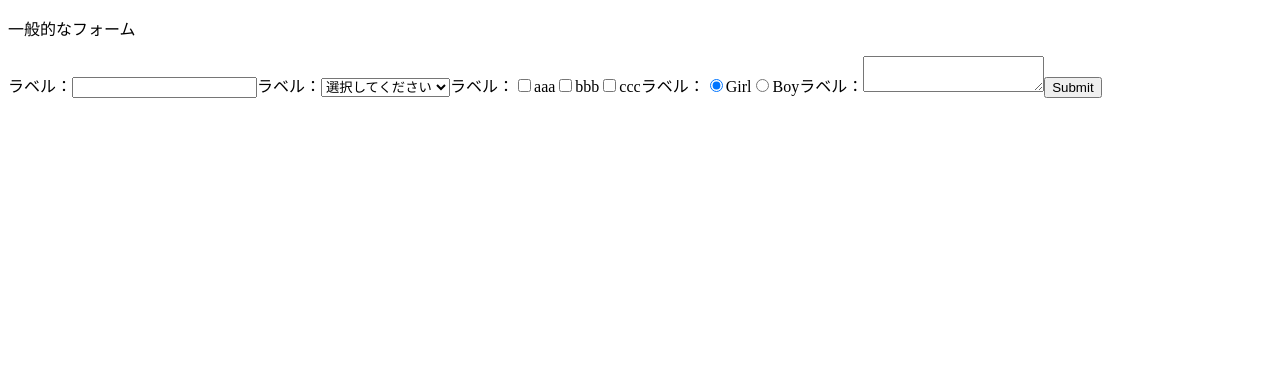
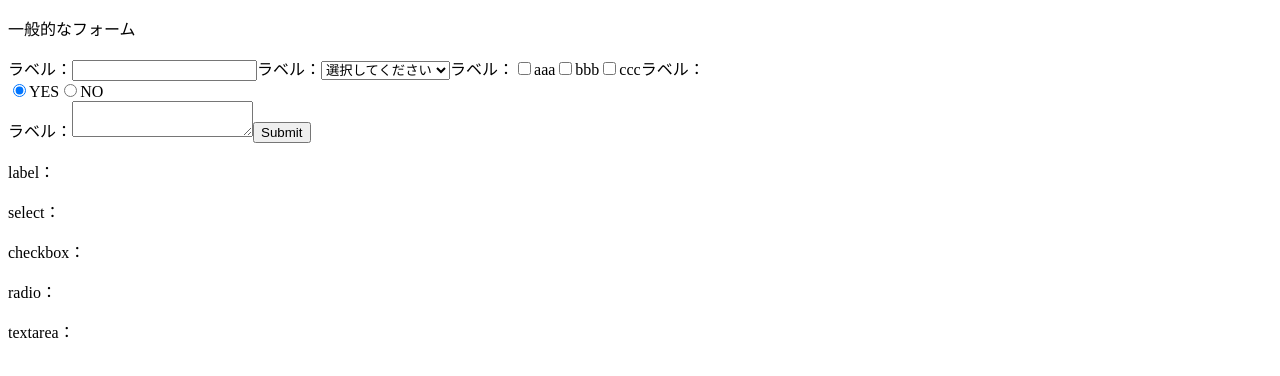
Before and after one commit to azufb/sampleFormAppWithVite, a React (Vite) app: page /form in a window 1280 px wide. Shown: the top 376 px of the page. Built offline with nearby package versions, Linux system fonts and the light colour scheme.

Commit message:
watchを使って、入力値を監視してリアルタイムで表示反映

```diff
--- a/src/components/SampleForm.tsx
+++ b/src/components/SampleForm.tsx
@@ -1,7 +1,9 @@
 import { useForm } from "react-hook-form";
 
 const SampleForm = () => {
-    const { register, handleSubmit } = useForm();
+    const { register, handleSubmit, watch } = useForm();
+
+    const watchAllVal = watch();
 
     const submitForm = (data: any): void => {
         console.log(data);
@@ -15,7 +17,7 @@ const SampleForm = () => {
                 <input {...register('label')} />
                 <label>ラベル：</label>
                 <select {...register('select')}>
-                    <option>選択してください</option>
+                    <option defaultChecked>選択してください</option>
                     <option value='aaa'>aaa</option>
                     <option value='bbb'>bbb</option>
                     <option value='ccc'>ccc</option>
@@ -26,14 +28,23 @@ const SampleForm = () => {
                 <input type='checkbox' value='ccc' {...register('checkbox')} />ccc
 
                 <label>ラベル：</label>
-                <input type='radio' value='girl' {...register('radio')} checked />Girl
-                <input type='radio' value='boy' {...register('radio')} />Boy
+                <div radioGroup="rg">
+                    <input type='radio' value='yes' {...register('rg')} defaultChecked />YES
+                    <input type='radio' value='no' {...register('rg')} />NO
+                </div>
 
                 <label>ラベル：</label>
                 <textarea {...register('textarea')} />
 
                 <input type='submit' onClick={handleSubmit(submitForm)} />
             </form>
+            <div>
+                <p>label：{watchAllVal.label}</p>
+                <p>select：{watchAllVal.select}</p>
+                <p>checkbox：{watchAllVal.checkbox}</p>
+                <p>radio：{watchAllVal.rg}</p>
+                <p>textarea：{watchAllVal.textarea}</p>
+            </div>
         </div>
     );
 };
```
